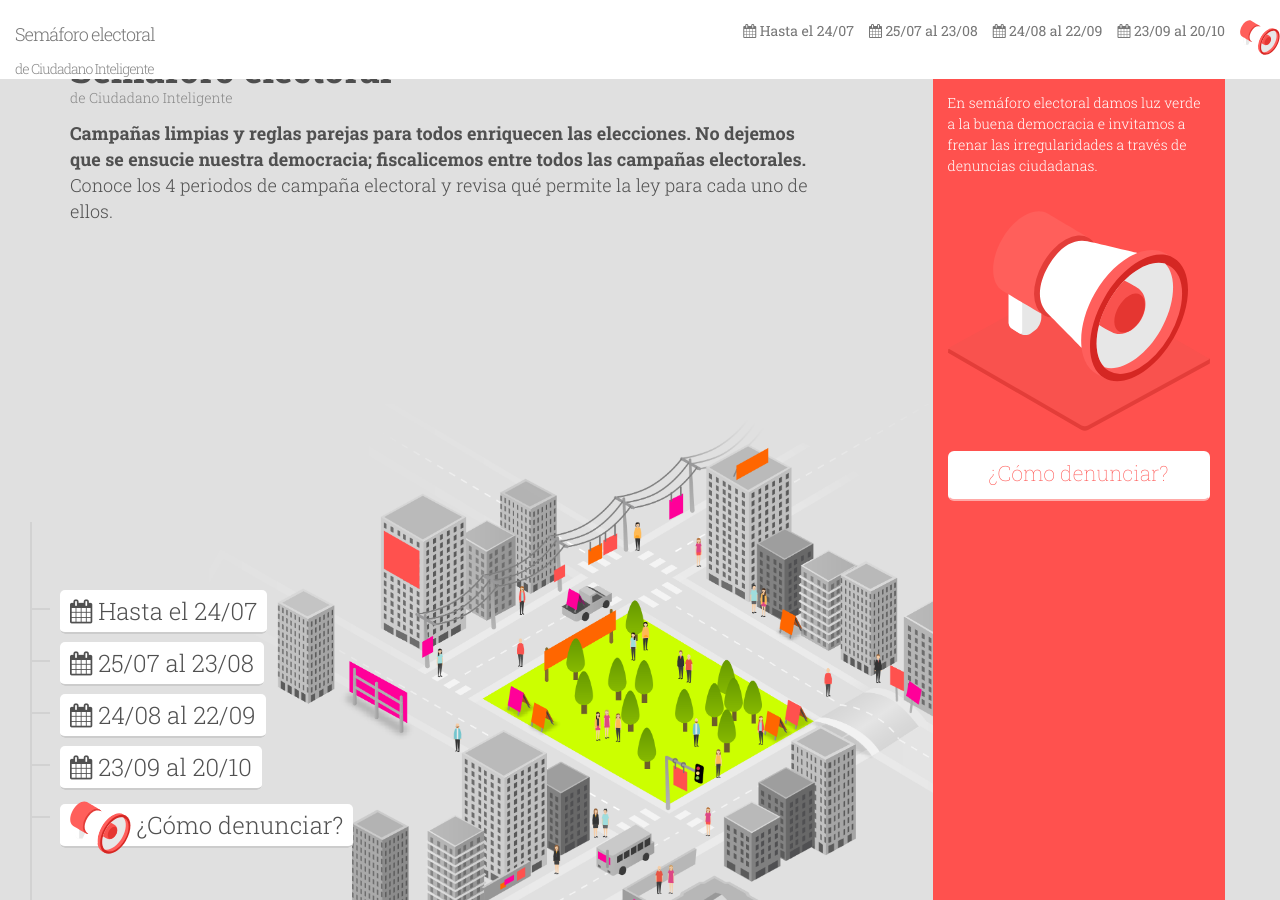
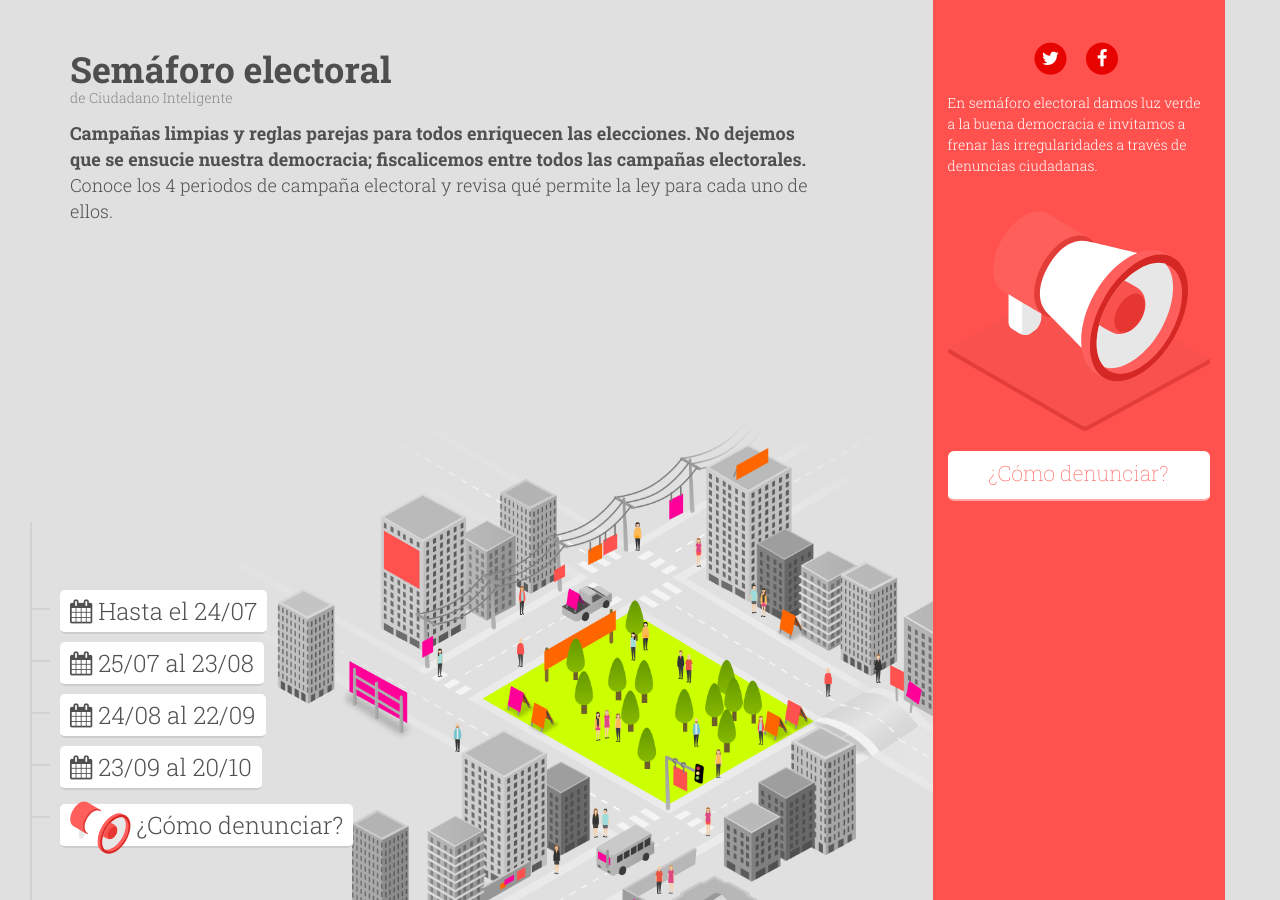
Before and after one commit to ciudadanointeligente/semaforo-electoral, a Jekyll site: the page built from index.html, in a window 1280 px wide and 900 px high. Built offline with Jekyll 4.4.1, drawn with Linux system fonts in a browser that asks for light colours; nearby versions of some CDN libraries.

Commit message:
Update header.html

```diff
--- a/_includes/header.html
+++ b/_includes/header.html
@@ -1,4 +1,4 @@
-<nav class="navbar navbar-default navbar-fixed-top hidden-md">
+<nav class="navbar navbar-default navbar-fixed-top hidden-md hidden-lg">
   <div class="container-fluid">
     <!-- Brand and toggle get grouped for better mobile display -->
     <div class="navbar-header">
```
